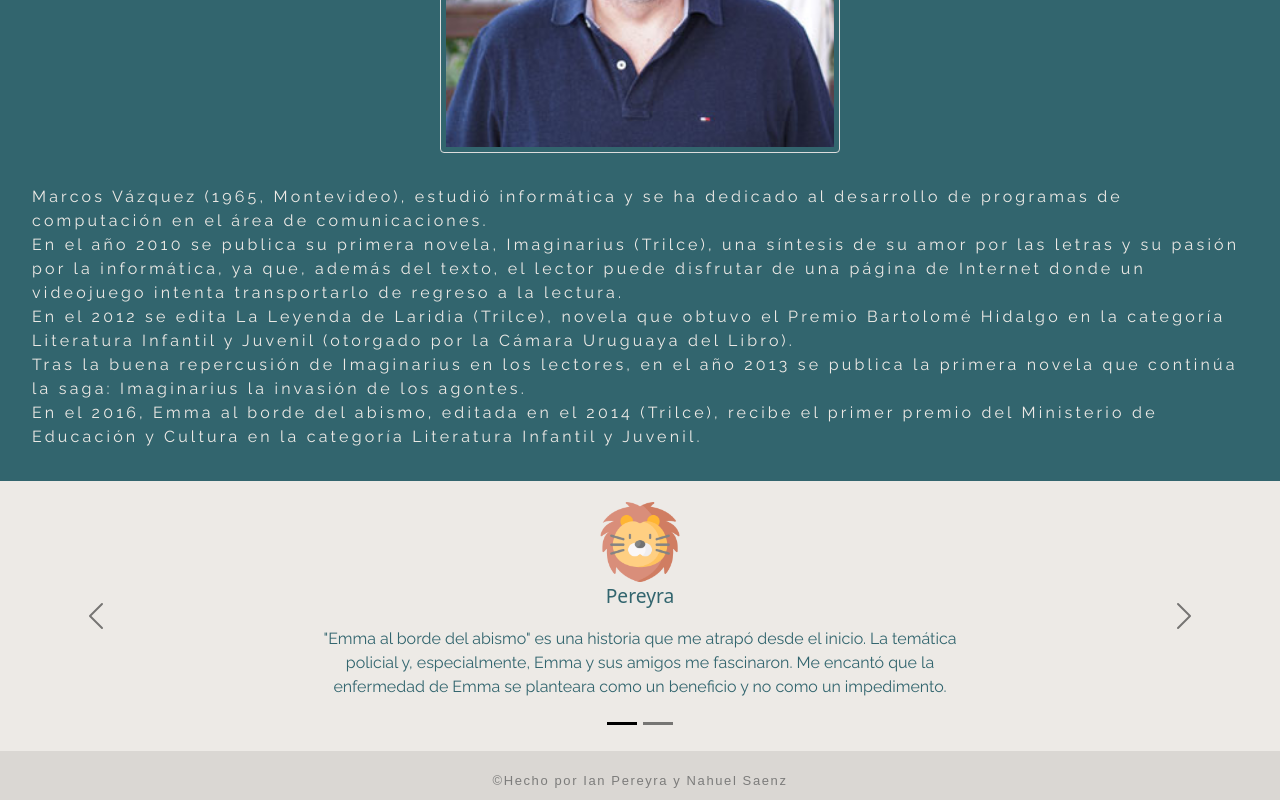
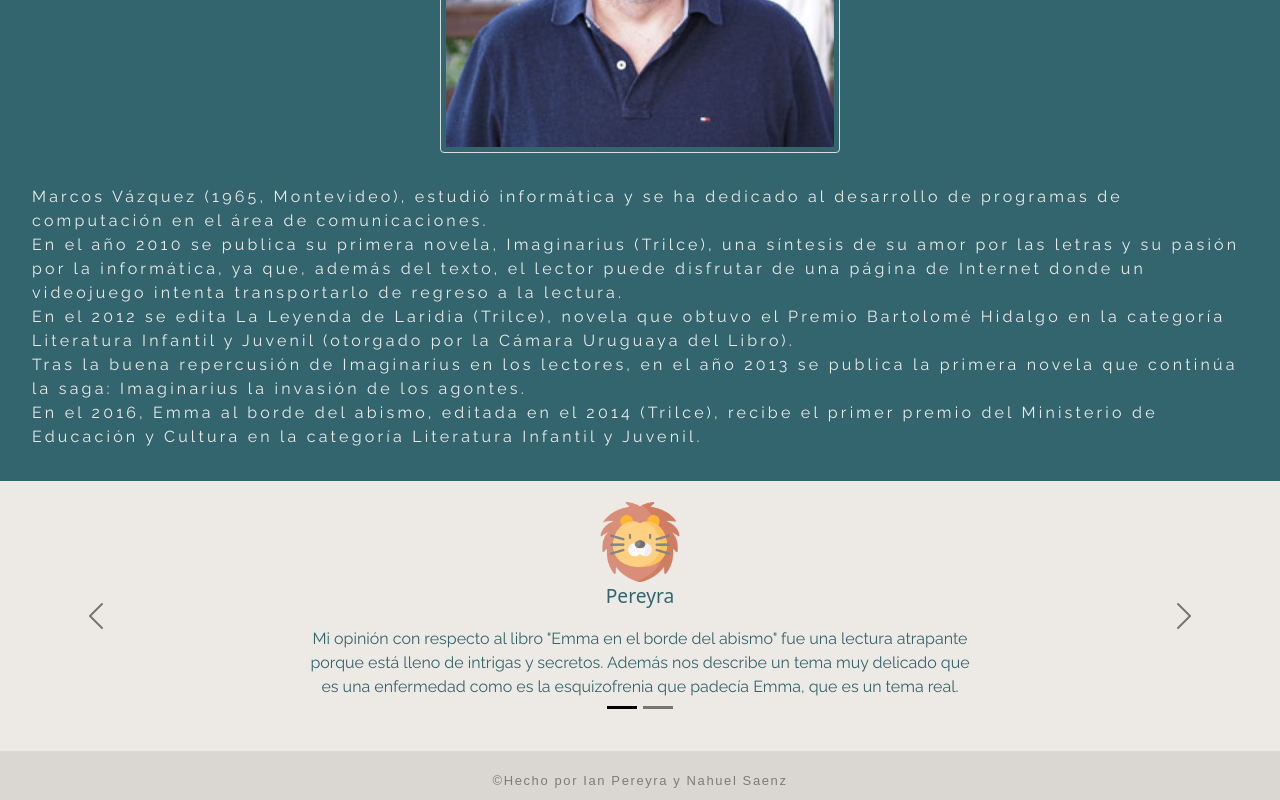
Before and after one commit to nasaenso/tareaAPT, a plain HTML site: page index.html in a window 1280 px wide. Shown: the part 1151-1951 px from the top of the page. Drawn offline with nearby package versions, Linux system fonts and the light colour scheme; a web font is replaced by a local one.

Commit message:
agregué opinión de Ian

```diff
--- a/estilos.css
+++ b/estilos.css
@@ -3,7 +3,6 @@
     src: url('fuentes/Subway_Haze_1.1.ttf');
     font-family: 'Kelano';
     src: url(fuentes/Kelano\ Remora.otf);
-
 }
 
 .Subway{
@@ -22,7 +21,8 @@
 }
 
 .principal {
-    color:#c14242;
+    color:#aa3b3b;
+    font-weight: bold;
 }
 .secundario{
     color: rgb(50, 101, 110);
@@ -57,7 +57,7 @@ footer{
 h3{
     color:#928249;
 }
-#emma, #carouselExampleDark, #autor{
+#emma, #opiniones, #autor{
     background-color: #edeae6;
     padding-top: 1rem;
     padding-bottom: 1rem;
@@ -97,7 +97,6 @@ h3{
 .opinion{
     text-align: center;
     margin: 0px 300px 20px 300px;
-
 }
 .opinionNombre{
     color: #32656e;
--- a/index.html
+++ b/index.html
@@ -61,6 +61,7 @@
                 En el 2016, Emma al borde del abismo, editada en el 2014 (Trilce), recibe el primer premio del Ministerio de Educación y Cultura en la categoría Literatura Infantil y Juvenil.</p>
             </div>
         </div>
+        <div id="opiniones">
             <div id="carouselExampleDark" class="carousel carousel-dark slide">
                 <div class="carousel-indicators">
                     <button type="button" data-bs-target="#carouselExampleDark" data-bs-slide-to="0" class="active" aria-current="true" aria-label="Slide 1"></button>
@@ -72,8 +73,9 @@
                         <div class="centro opinion">
                             <img src="imagenes/lion.png" class="d-block perfil" alt="león">
                             <p class="opinionNombre">Pereyra</p>
-                        <p class="raleway-1">"Emma al borde del abismo" es una historia que me atrapó desde el inicio.
-                            La temática policial y, especialmente, Emma y sus amigos me fascinaron. Me encantó que la enfermedad de Emma se planteara como un beneficio y no como un impedimento.</p>
+                            <p class="raleway-1">Mi opinión con respecto al libro "Emma en el borde del abismo" fue una lectura atrapante
+                                porque está lleno de intrigas y secretos. Además nos describe un tema muy delicado que es una enfermedad como
+                                es la esquizofrenia que padecía Emma, que es un tema real.</p>
                         </div>
                     </div>
                     <div class="carousel-item" data-bs-interval="2000">
@@ -81,7 +83,8 @@
                             <img src="imagenes/raccoon.png" class="d-block perfil" alt="mapache">
                             <p class="opinionNombre">Saenz</p>
                             <p class="raleway-1">"Emma al borde del abismo" es una historia que me atrapó desde el inicio.
-                            La temática policial y, especialmente, Emma y sus amigos me fascinaron. Me encantó que la enfermedad de Emma se planteara como un beneficio y no como un impedimento.</p>
+                                La temática policial y, especialmente, Emma y sus amigos me fascinaron. Me encantó que la enfermedad de
+                                Emma se planteara como un beneficio y no como un impedimento.</p>
                         </div>
                     </div>
                 </div>
@@ -94,6 +97,7 @@
                     <span class="visually-hidden">Next</span>
                 </button>
             </div>
+        </div>
     </main>
     <footer>
         <div class="centro">
--- a/media.css
+++ b/media.css
@@ -3,7 +3,6 @@
         text-align: center;
         margin: auto 20px 20px 20px;
     }
-
     .carousel-control-next-icon,.carousel-control-prev-icon{
         display: none;
     }
```
Lines whose indentation alone changed are shown as unchanged.
